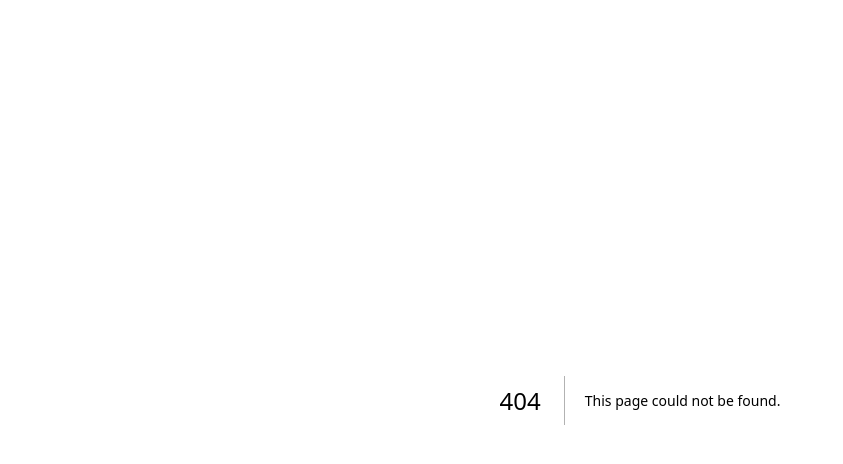
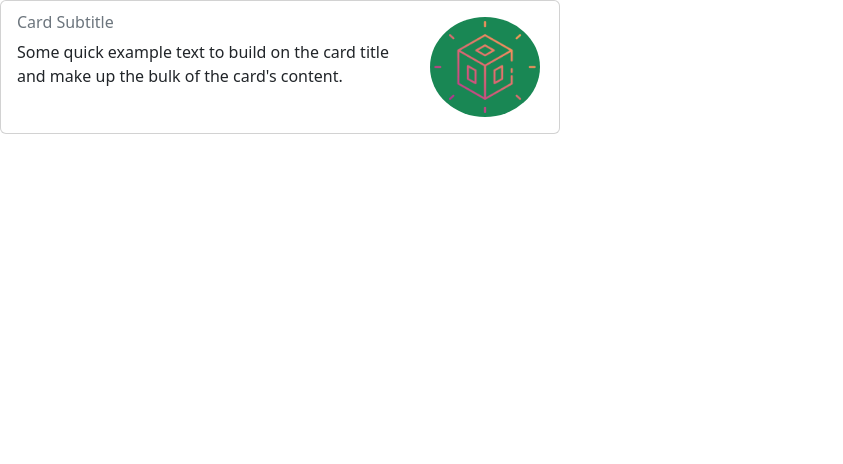
Before and after one commit to deependujha/drift-ethindia, a Next.js app in the folder frontend/: page /chat in a window 1280 px wide. Before the commit this address had no page. Shown: the top 464 px of the page, without its empty margins (0-843 px from the left). Built offline with nearby package versions, Linux system fonts and the light colour scheme.

Commit message:
chat card done

```diff
--- /dev/null
+++ b/frontend/components/ChatCard.jsx
@@ -0,0 +1,35 @@
+import Card from "react-bootstrap/Card";
+import Row from "react-bootstrap/Row";
+import Col from "react-bootstrap/Col";
+import Image from "next/image";
+
+function ChatCard() {
+  return (
+    <Card style={{ width: "35rem" }}>
+      <Card.Body>
+        <Row>
+          <Col sm={9}>
+            <Card.Subtitle className="mb-2 text-muted">
+              Card Subtitle
+            </Card.Subtitle>
+            <Card.Text>
+              Some quick example text to build on the card title and make up the
+              bulk of the card's content.
+            </Card.Text>
+          </Col>
+          <Col sm={3}>
+            <Image
+              src="/chat.png"
+              alt="load..."
+              height="100"
+              width="110"
+              className="text-bg-success rounded-circle"
+            />
+          </Col>
+        </Row>
+      </Card.Body>
+    </Card>
+  );
+}
+
+export default ChatCard;
--- /dev/null
+++ b/frontend/pages/chat.js
@@ -0,0 +1,12 @@
+import React from 'react'
+import ChatCard from '../components/ChatCard'
+
+const chat = () => {
+  return (
+      <div>
+          <ChatCard/>
+    </div>
+  )
+}
+
+export default chat
```
Also changed, not shown: frontend/components/chatroom/LeftCol.jsx (+6 -11 lines), frontend/components/chatroom/leftPages/Left1.jsx (deleted, +0 -9 lines), frontend/components/chatroom/leftPages/Left2.jsx (deleted, +0 -9 lines), frontend/components/chatroom/rightPages/Right1.jsx (deleted, +0 -9 lines), frontend/components/chatroom/rightPages/Right2.jsx (deleted, +0 -9 lines), frontend/public/chat.png (added).
